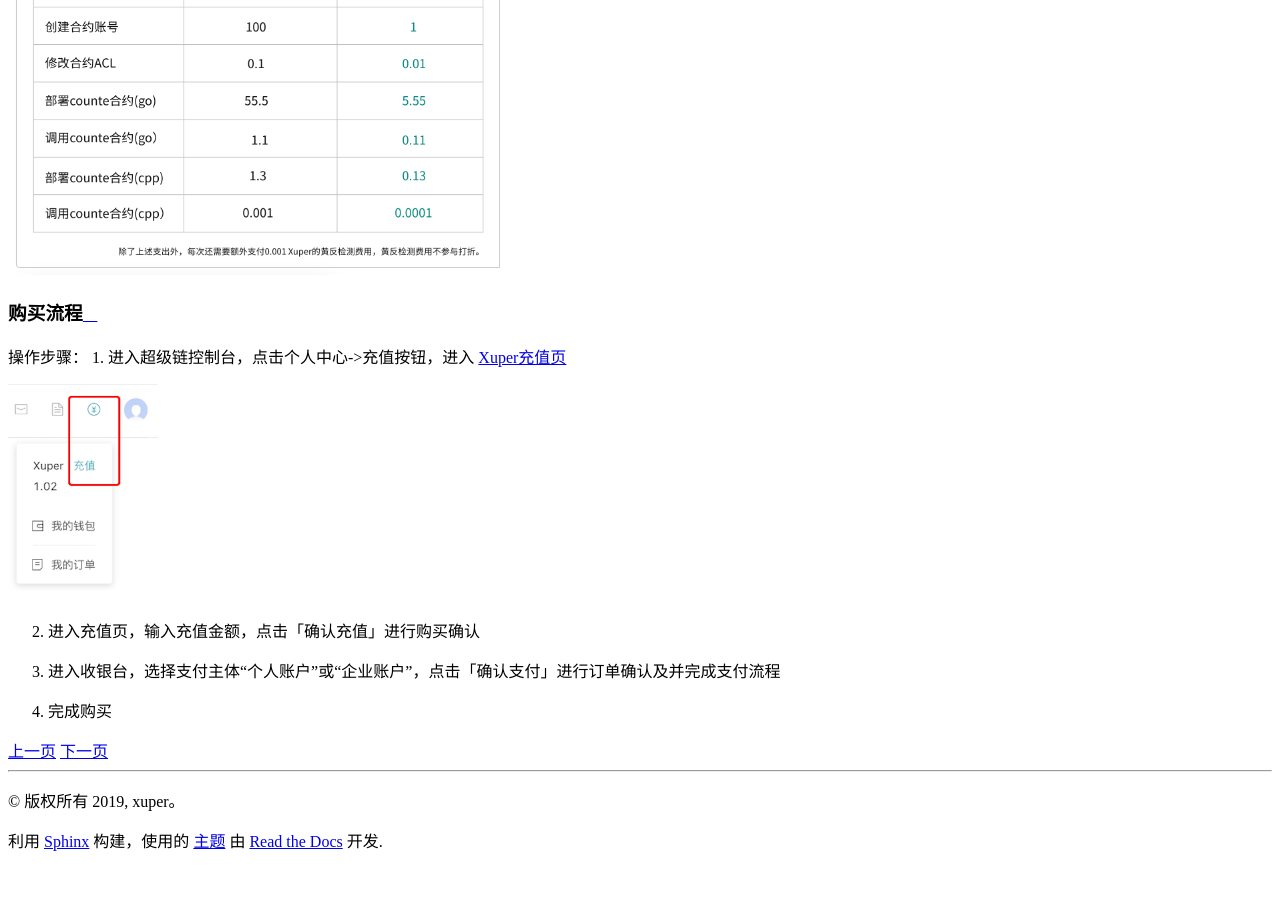
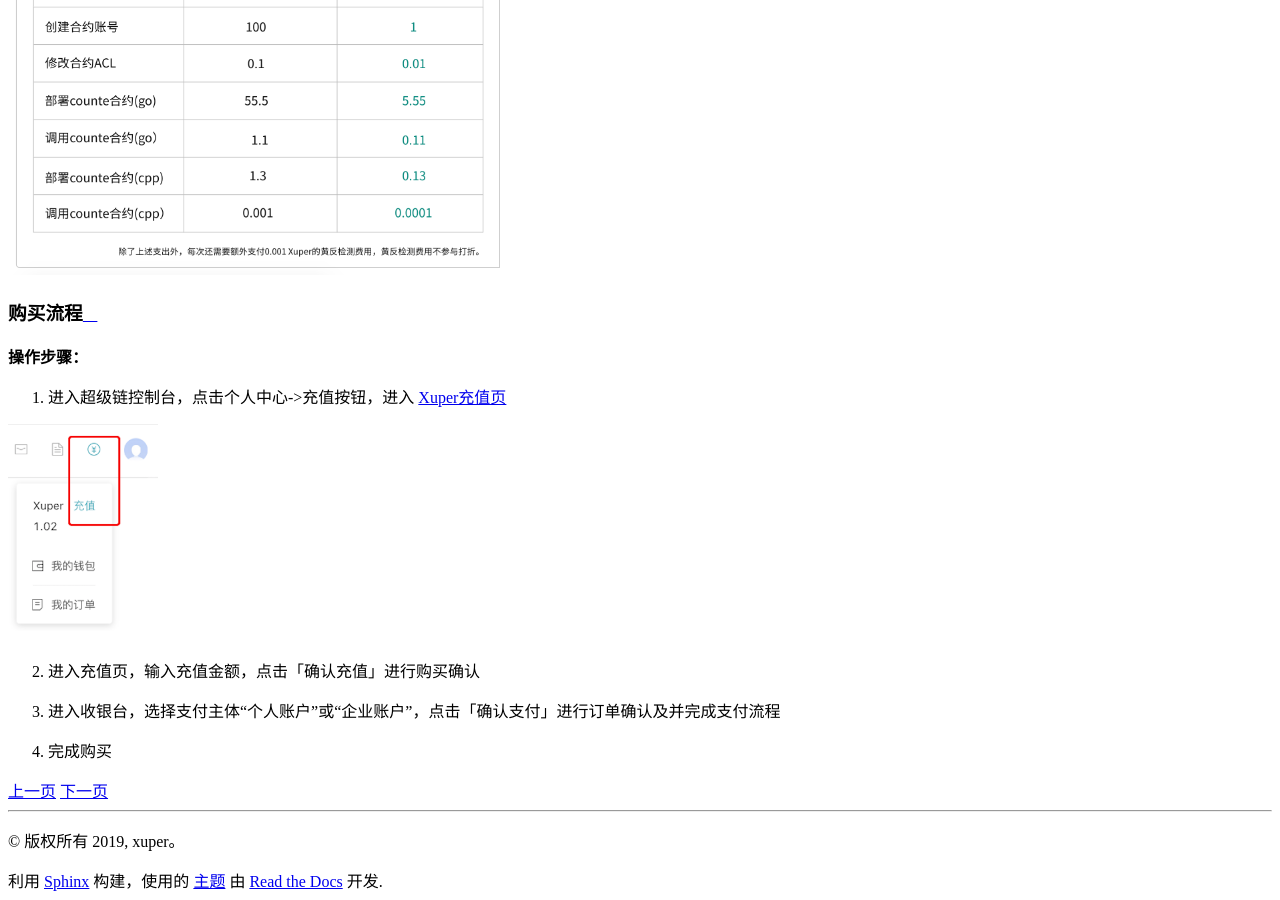
Before and after one commit to xuperchain/xuperos-docs, a Sphinx documentation site: the page built from source/quickstart.rst, in a window 1280 px wide and 900 px high, scrolled down 3265 px. Built offline with Sphinx 7.4.7 and the Read the Docs theme 2.0.0, drawn with Linux system fonts in a browser that asks for light colours; before the commit the page ends 4125 px from its top, so only the background shows below that.

Commit message:
fix style

```diff
--- a/source/operation_manuals.rst
+++ b/source/operation_manuals.rst
@@ -59,7 +59,7 @@
 ------------
 
 1. 在「安装成功」的列表中，找到要调用的目标合约，点击「调用」；
-2.  按照弹框指引，可前往  SDK使用说明与下载地址
+2.  按照弹框指引，可前往  `SDK使用说明与下载地址 <https://github.com/xuperchain/xuper-sdk-go/wiki/xuper-sdk-go-%E4%B8%AD%E6%96%87%E7%89%88>`_
 
 .. image:: images/SDK.png
     :align: center
--- a/source/quickstart.rst
+++ b/source/quickstart.rst
@@ -30,7 +30,7 @@
 
 使用平台功能前，需完成实名认证。
 
-认证步骤
+**认证步骤**
 
 **方式一**
 
@@ -75,7 +75,8 @@
 购买流程
 --------
 
-操作步骤：
+**操作步骤：**
+
 1. 进入超级链控制台，点击个人中心->充值按钮，进入 `Xuper充值页 <https://xchain.baidu.com/n/console#/finance/wallet/recharge>`_
 
 .. image:: images/recharge.png
```
